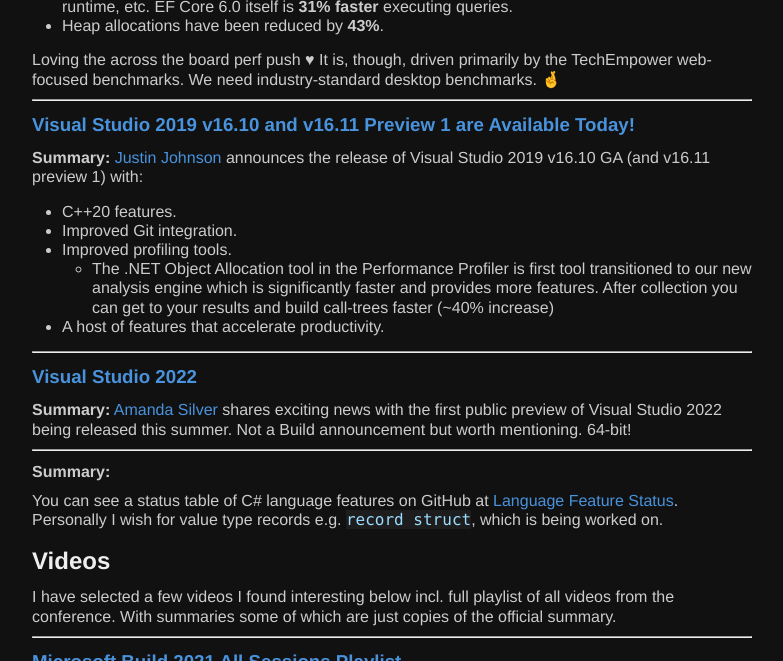
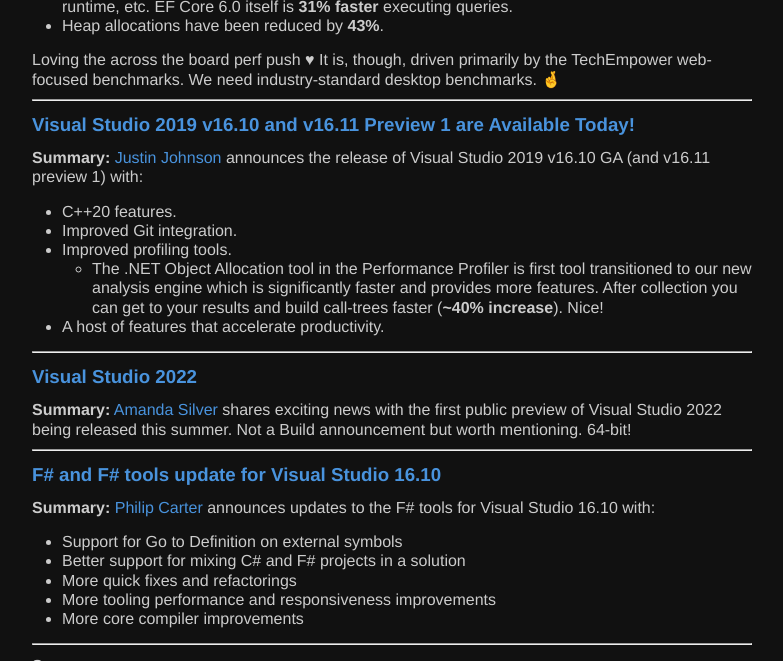
Before and after one commit to nietras/nietras.github.io, a Jekyll site: the page built from _posts/2021-06-01-Microsoft-build-2021.md, in a window 1280 px wide and 900 px high, scrolled down 1138 px, cut to the strip 0-661 px from the top of the window. Shown: the whole strip, without its empty margins (248-1031 px from the left). Built offline with Jekyll 4.4.1, drawn with Linux system fonts in a browser that asks for light colours; some of the changed text lies outside the part shown.

Commit message:
forgot to commit yesterday

```diff
--- a/_posts/2021-06-01-Microsoft-build-2021.md
+++ b/_posts/2021-06-01-Microsoft-build-2021.md
@@ -63,7 +63,7 @@
     first tool transitioned to our new analysis engine which is
     significantly faster and provides more features.
     After collection you can get to your results and
-    build call-trees faster (~40% increase)
+    build call-trees faster (**~40% increase**). Nice!
  * A host of features that accelerate productivity.
 
 ***
@@ -71,6 +71,17 @@
 **Summary:** [Amanda Silver](https://twitter.com/amandaksilver) shares exciting news with
 the first public preview of Visual Studio 2022 being released this summer.
 Not a Build announcement but worth mentioning. 64-bit!
+
+***
+### [F# and F# tools update for Visual Studio 16.10](https://devblogs.microsoft.com/dotnet/f-and-f-tools-update-for-visual-studio-16-10/)
+**Summary:** [Philip Carter](https://twitter.com/_cartermp) announces
+updates to the F# tools for Visual Studio 16.10 with:
+
+* Support for Go to Definition on external symbols
+* Better support for mixing C# and F# projects in a solution
+* More quick fixes and refactorings
+* More tooling performance and responsiveness improvements
+* More core compiler improvements
 
 ***
 ### []()
@@ -95,46 +106,36 @@
 ***
 ### [Microsoft Build 2021 LIVE Day 1](https://youtu.be/xB7vqWEgifc)
 [![](https://img.youtube.com/vi/xB7vqWEgifc/0.jpg)](https://youtu.be/xB7vqWEgifc)
+
 **Summary:** Full day 1 live stream.
 
 ***
 ### [Microsoft Build 2021 LIVE Day 2](https://youtu.be/b4ryyEm5rSc)
 [![](https://img.youtube.com/vi/b4ryyEm5rSc/0.jpg)](https://youtu.be/b4ryyEm5rSc)
+
 **Summary:** Full day 2 live stream.
 
+***
+### [Application Development with Scott Hanselman & Friends](https://youtu.be/Idf1iJtYNrE)
+[![Application Development with Scott Hanselman & Friends](https://img.youtube.com/vi/Idf1iJtYNrE/0.jpg)](https://youtu.be/Idf1iJtYNrE)
+
+**Summary:** [Scott Hanselman](https://twitter.com/shanselman) and friends, in a
+theater together, in a fast paced "imprompto" keynote. Entertaining for sure.
+I really wish more focus and time had been spent on the below 😁.
+
+![Application Development With Scott Hanselman]({{ site.baseurl }}/images/2021-06-Microsoft-build-2021/application-development-with-scott-hanselman.png)
 
 ***
 ### [](https://youtu.be/HASH)
 [![](https://img.youtube.com/vi/HASH/0.jpg)](https://youtu.be/HASH)
+
 **Summary:**
 
 ***
 ### [](https://youtu.be/HASH)
 [![](https://img.youtube.com/vi/HASH/0.jpg)](https://youtu.be/HASH)
+
 **Summary:**
-
-***
-### [](https://youtu.be/HASH)
-[![](https://img.youtube.com/vi/HASH/0.jpg)](https://youtu.be/HASH)
-**Summary:**
-
-
-[Seth Juarez](https://twitter.com/sethjuarez)
-
-[Scott Hunter](https://twitter.com/coolcsh)
-[Olia Gavrysh](https://twitter.com/oliagavrysh)
-
-[Cathy Sullivan](https://twitter.com/cathysull)
-[Dmitry Lyalin](https://twitter.com/LyalinDotCom)
-[Olia Gavrysh](https://twitter.com/oliagavrysh)
-[Jasmine Greenaway](https://twitter.com/paladique)
-[Isaac Levin](https://twitter.com/isaacrlevin)
-[Daniel Roth](https://twitter.com/danroth27)
-
-[Migual Ramos](https://twitter.com/marbtweeting)
-[Maddy Leger](https://twitter.com/maddyleger1)
-[David Ortinau](https://twitter.com/davidortinau)
-[Leslie Richardson](https://twitter.com/lyrichardson01)
 
 ## Links
 
@@ -144,3 +145,46 @@
 Most videos can be found below for direct download:
 
 [https://dayngo.com/channel9/events/c8f775c57bc144649a15acc800fba570/Focus-on-Windows](https://dayngo.com/channel9/events/c8f775c57bc144649a15acc800fba570/Focus-on-Windows)
+
+## People on Twitter
+
+
+[Rich Lander](https://twitter.com/runfaster2000)
+
+[David Ortinau](https://twitter.com/davidortinau)
+
+[Dmitry Lyalin](https://twitter.com/LyalinDotCom)
+
+[Shay Rojansky](https://twitter.com/shayrojansky)
+
+[Justin Johnson](https://twitter.com/profexorgeek)
+
+[Amanda Silver](https://twitter.com/amandaksilver)
+
+[Philip Carter](https://twitter.com/_cartermp)
+
+[Scott Hanselman](https://twitter.com/shanselman)
+
+[Seth Juarez](https://twitter.com/sethjuarez)
+
+[Scott Hunter](https://twitter.com/coolcsh)
+
+[Olia Gavrysh](https://twitter.com/oliagavrysh)
+
+[Cathy Sullivan](https://twitter.com/cathysull)
+
+[Olia Gavrysh](https://twitter.com/oliagavrysh)
+
+[Jasmine Greenaway](https://twitter.com/paladique)
+
+[Isaac Levin](https://twitter.com/isaacrlevin)
+
+[Daniel Roth](https://twitter.com/danroth27)
+
+[Migual Ramos](https://twitter.com/marbtweeting)
+
+[Maddy Leger](https://twitter.com/maddyleger1)
+
+[David Ortinau](https://twitter.com/davidortinau)
+
+[Leslie Richardson](https://twitter.com/lyrichardson01)
```
Also changed, not shown: other parts of _posts/2021-06-01-Microsoft-build-2021.md (+1 -1 lines), images/2021-06-Microsoft-build-2021/application-development-with-scott-hanselman.png (added).
